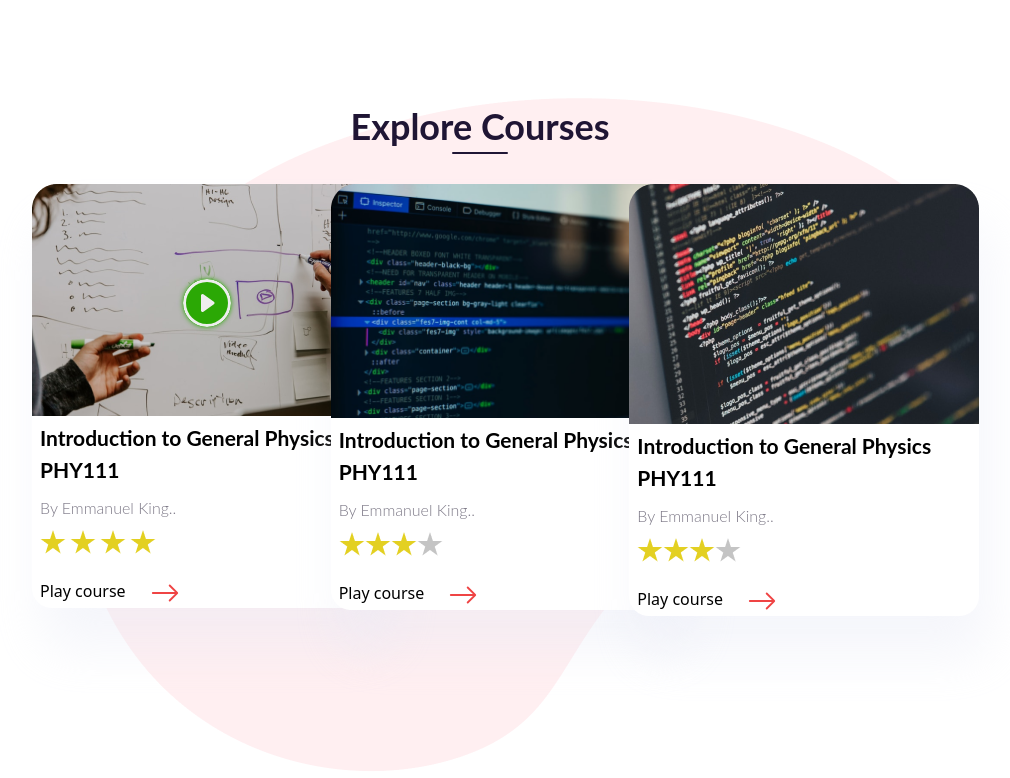
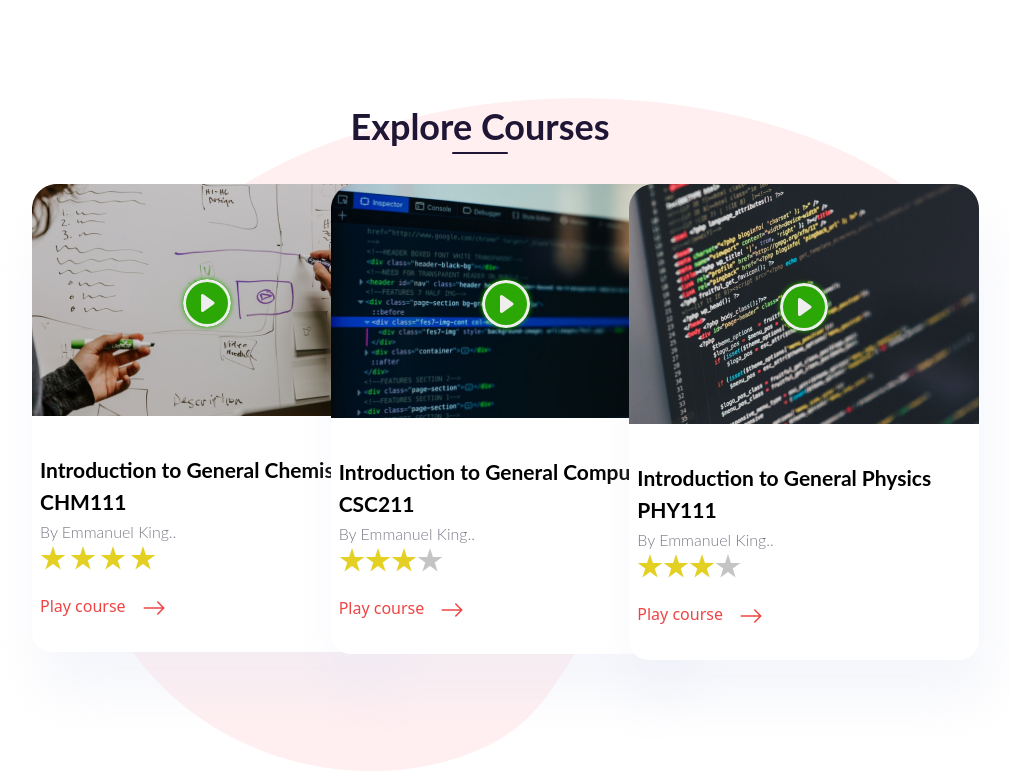
Before and after one commit to Ayomikuolatunji/college-next-page, a Next.js app: page / in a window 1280 px wide. Shown: the part 3687-4465 px from the top of the page, without its empty margins (160-1170 px from the left). Built offline with nearby package versions, Linux system fonts and the light colour scheme.

Commit message:
new changed accross

```diff
--- a/components/courses/Course.js
+++ b/components/courses/Course.js
@@ -80,7 +80,7 @@ const Item=styled.div`
         /* identical to box height, or 175% */
         color: #7D7987;
         mix-blend-mode: normal;
-        margin: 8px 0;
+
 
       }
       .btn{
@@ -143,7 +143,8 @@ export default function Course() {
                               />
                               <BsPlayCircle className='absolute top-1/2 text-5xl left-1/2 -translate-x-1/2 -translate-y-1/2 btn'/>
                           </div>
-                          <h1>Introduction to General Physics PHY111</h1>
+                        <div className="py-8">
+                          <h1>Introduction to General Chemistry CHM111</h1>
                             <h3> By Emmanuel King..</h3>
                             <div className="start px-2">
                               <Image
@@ -152,18 +153,45 @@ export default function Course() {
                               />
                             </div>
                             <div className="play-course px-2 mt-4">
-                              <button>Play course <BsArrowRight className="text-red-500 inline ml-5 text-3xl"/></button>
+                                <button className='text-red-500'>Play course <BsArrowRight className="text-red-500 inline ml-3 text-2xl"/></button>
+                            </div>
                         </div>
                      </Item>
                  </Grid>
                  <Grid item md={4} xs={12}>
                      <Item>
-                          <div className="img-container">
+                          <div className="img-container relative">
                               <Image
                                src={c2}
                                alt={"img-c1"}
                               />
+                               <BsPlayCircle className='absolute top-1/2 text-5xl left-1/2 -translate-x-1/2 -translate-y-1/2 btn'/>
                           </div>
+                          <div className='py-8'>
+                            <h1>Introduction to General Computer CSC211</h1>
+                            <h3> By Emmanuel King..</h3>
+                            <div className="start px-2">
+                              <Image
+                                src={cs2}
+                                alt="imaage-cs1"
+                              />
+                            </div>
+                            <div className="play-course px-2 mt-4">
+                                <button className='text-red-500'>Play course <BsArrowRight className="text-red-500 inline ml-3 text-2xl"/></button>
+                            </div>
+                          </div>
+                     </Item>
+                 </Grid>
+                 <Grid item md={4} xs={12}>
+                     <Item>
+                          <div className="img-container relative">
+                              <Image
+                               src={c3}
+                               alt={"img-c1"}
+                              />
+                               <BsPlayCircle className='absolute top-1/2 text-5xl left-1/2 -translate-x-1/2 -translate-y-1/2 btn'/>
+                          </div>
+                         <div className='py-8'>
                           <h1>Introduction to General Physics PHY111</h1>
                             <h3> By Emmanuel King..</h3>
                             <div className="start px-2">
@@ -173,28 +201,8 @@ export default function Course() {
                               />
                             </div>
                             <div className="play-course px-2 mt-4">
-                              <button>Play course <BsArrowRight className="text-red-500 inline ml-5 text-3xl"/></button>
+                                <button className='text-red-500'>Play course <BsArrowRight className="text-red-500 inline ml-3 text-2xl"/></button>
                             </div>
-                     </Item>
-                 </Grid>
-                 <Grid item md={4} xs={12}>
-                     <Item>
-                          <div className="img-container">
-                              <Image
-                               src={c3}
-                               alt={"img-c1"}
-                              />
-                          </div>
-                          <h1>Introduction to General Physics PHY111</h1>
-                          <h3> By Emmanuel King..</h3>
-                          <div className="start px-2">
-                             <Image
-                               src={cs2}
-                               alt="imaage-cs1"
-                             />
-                          </div>
-                          <div className="play-course px-2 mt-4">
-                              <button>Play course <BsArrowRight className="text-red-500 inline ml-5 text-3xl"/></button>
                          </div>
                      </Item>
                  </Grid>
--- a/components/header/headerstyle.js
+++ b/components/header/headerstyle.js
@@ -100,7 +100,7 @@ export const OverlayMenu = styled.ul`
   list-style: none;
   position: fixed;
   left: 50%;
-  top: 45%;
+  top: 35%;
   transform: translate(-50%, -50%);
    z-index: 999;
   li {
```
Lines whose indentation alone changed are shown as unchanged.
